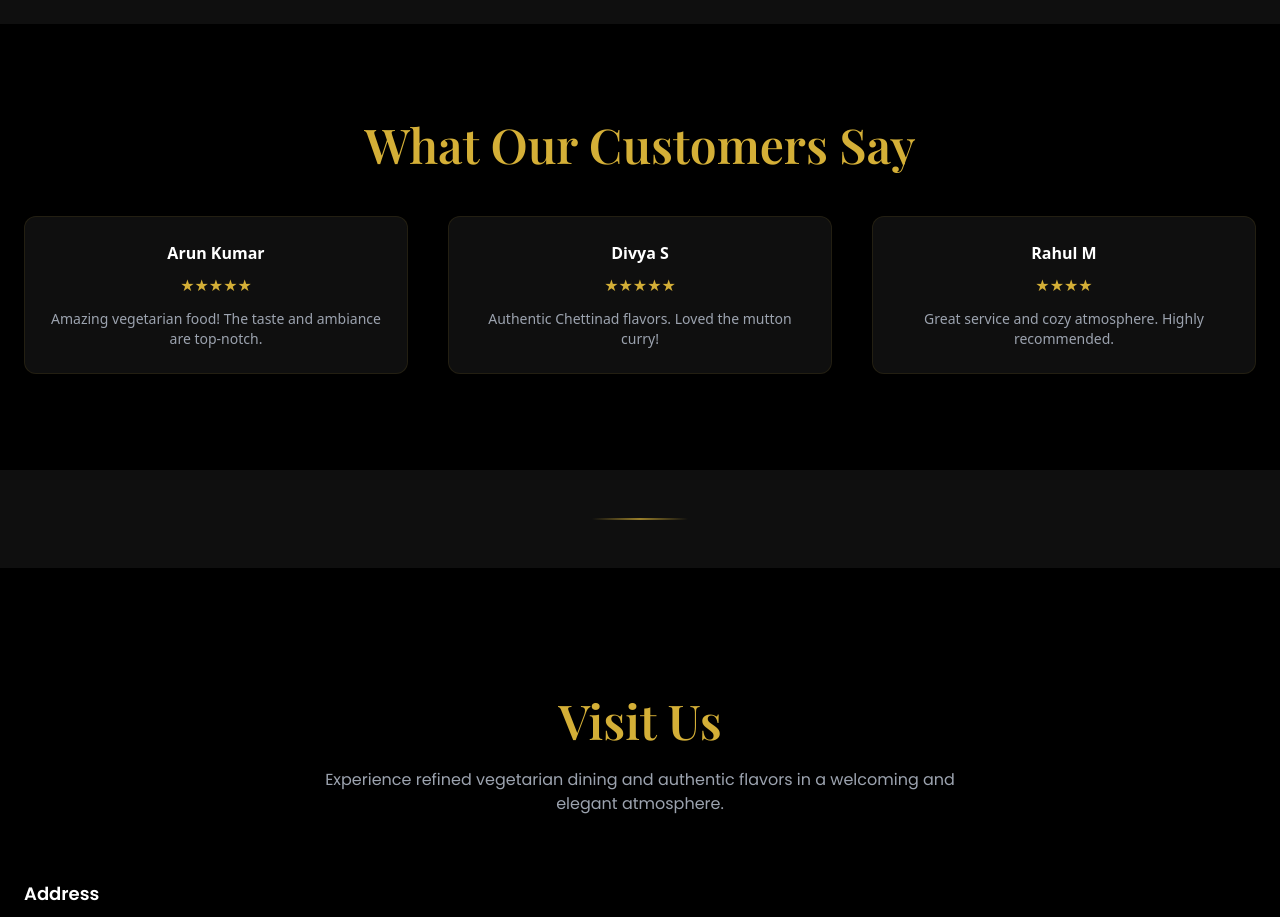
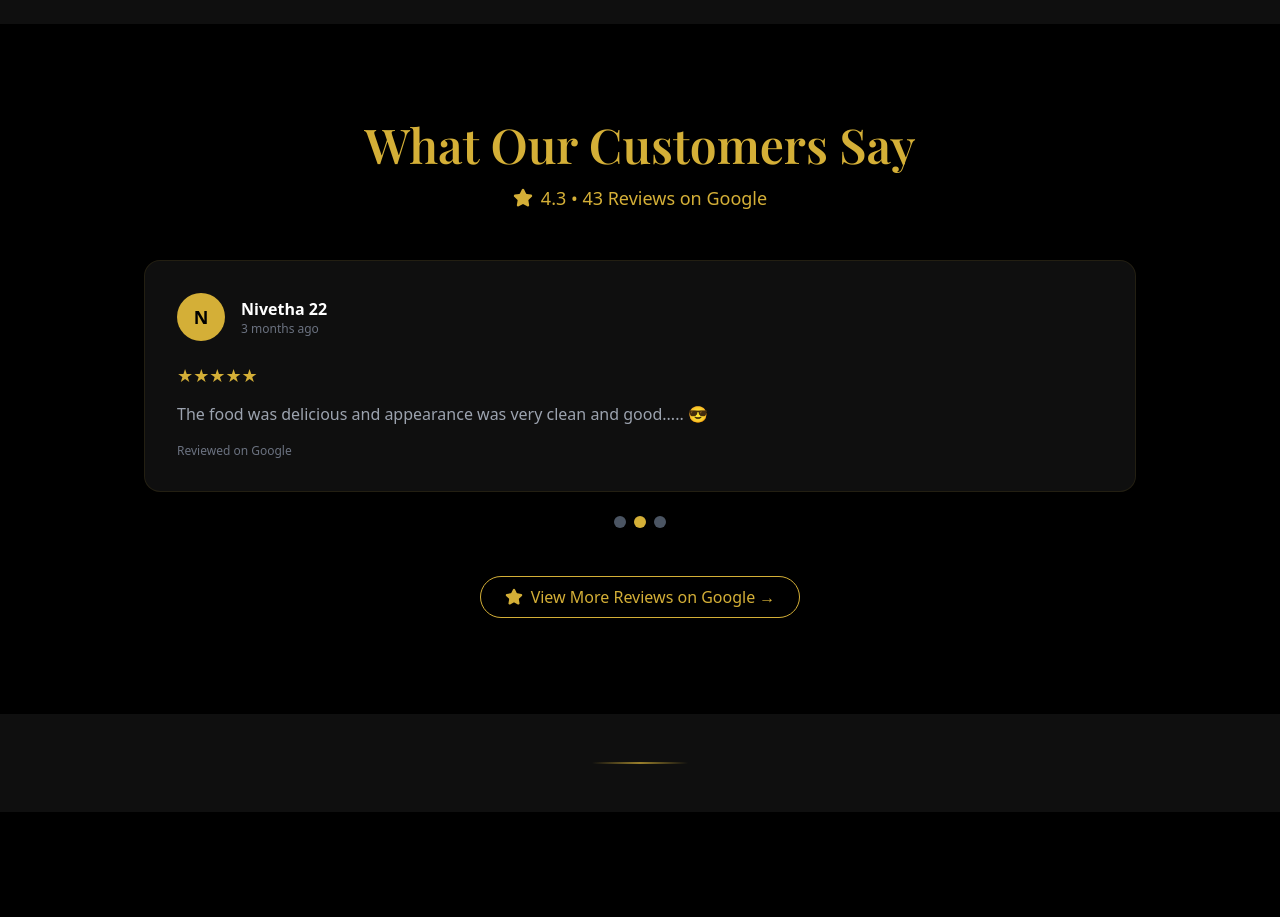
Before and after one commit to sris16/k2r3-restaurant, a React (Vite) app: page / in a window 1280 px wide. Shown: the part 4120-5037 px from the top of the page. Built offline with nearby package versions, Linux system fonts and the light colour scheme.

Commit message:
Public reviews update

```diff
--- a/src/sections/Reviews.jsx
+++ b/src/sections/Reviews.jsx
@@ -1,58 +1,136 @@
+import { useState, useEffect } from "react";
+import { Star } from "lucide-react";
 import useFadeIn from "../hooks/useFadeIn";
 
 function Reviews() {
   const [ref, isVisible] = useFadeIn();
+  const [current, setCurrent] = useState(0);
 
   const reviews = [
     {
-      name: "Arun Kumar",
+      name: "Ravina Suresh",
       rating: 5,
-      text: "Amazing vegetarian food! The taste and ambiance are top-notch.",
+      text: "Good service good food nice restaurant Nambi vaanga santhosama ponga🙏.",
+      time: "2 months ago",
     },
     {
-      name: "Divya S",
+      name: "Nivetha 22",
       rating: 5,
-      text: "Authentic Chettinad flavors. Loved the mutton curry!",
+      text: "The food was delicious and appearance was very clean and good..... 😎",
+      time: "3 months ago",
     },
     {
-      name: "Rahul M",
+      name: "Archana S",
       rating: 4,
-      text: "Great service and cozy atmosphere. Highly recommended.",
+      text: "Super ambience good food nice experience.",
+      time: "3 weeks ago",
     },
   ];
+
+  const totalReviews = reviews.length;
+
+  useEffect(() => {
+    const interval = setInterval(() => {
+      setCurrent((prev) => (prev + 1) % totalReviews);
+    }, 4000);
+
+    return () => clearInterval(interval);
+  }, [totalReviews]);
 
   return (
     <section
       ref={ref}
       className={`fade-section ${isVisible ? "visible" : ""} py-24 px-6 bg-black`}
     >
-      <div className="max-w-7xl mx-auto text-center">
+      <div className="max-w-5xl mx-auto text-center">
 
-        <h2 className="font-heading text-4xl md:text-5xl text-gold mb-12">
+        {/* Title */}
+        <h2 className="font-heading text-4xl md:text-5xl text-gold mb-4">
           What Our Customers Say
         </h2>
 
-        <div className="grid md:grid-cols-3 gap-10">
+        {/* ⭐ UPDATED RATING SUMMARY */}
+        <div className="flex items-center justify-center gap-2 text-gold mb-12">
+          <Star className="fill-gold text-gold" size={20} />
+          <span className="text-lg font-medium">
+            4.3 • 43 Reviews on Google
+          </span>
+        </div>
 
+        {/* Slider */}
+        <div className="relative overflow-hidden">
+
+          <div
+            className="flex transition-transform duration-700 ease-in-out"
+            style={{ transform: `translateX(-${current * 100}%)` }}
+          >
             {reviews.map((review, index) => (
-            <div
-              key={index}
-              className="bg-luxuryBlack border border-gold/10 rounded-xl p-6 transition hover:-translate-y-3 hover:border-gold hover:shadow-[0_10px_40px_rgba(212,175,55,0.25)]"
-            >
-              <h3 className="text-white font-semibold mb-2">
+              <div key={index} className="min-w-full px-4">
+                <div className="bg-luxuryBlack border border-gold/10 rounded-2xl p-8 text-left transition hover:shadow-[0_10px_40px_rgba(212,175,55,0.25)]">
+
+                  {/* Top */}
+                  <div className="flex items-center gap-4 mb-5">
+                    <div className="w-12 h-12 rounded-full bg-gold text-black flex items-center justify-center font-bold text-lg">
+                      {review.name.charAt(0)}
+                    </div>
+
+                    <div>
+                      <h3 className="text-white font-semibold">
                         {review.name}
                       </h3>
-
-              <div className="text-gold mb-3">
-                {"★".repeat(review.rating)}
+                      <p className="text-xs text-gray-500">
+                        {review.time}
+                      </p>
+                    </div>
                   </div>
 
-              <p className="text-gray-400 text-sm">
+                  {/* (UNCHANGED) Stars */}
+                  <div className="text-gold text-lg mb-3">
+                    {"★".repeat(review.rating)}
+                    {"☆".repeat(5 - review.rating)}
+                  </div>
+
+                  {/* Text */}
+                  <p className="text-gray-400 leading-relaxed mb-4">
                     {review.text}
                   </p>
+
+                  {/* Label */}
+                  <p className="text-xs text-gray-500">
+                    Reviewed on Google
+                  </p>
+
+                </div>
               </div>
             ))}
+          </div>
 
+          {/* Dots */}
+          <div className="flex justify-center mt-6 gap-2">
+            {reviews.map((_, index) => (
+              <button
+                key={index}
+                onClick={() => setCurrent(index)}
+                className={`w-3 h-3 rounded-full ${
+                  current === index ? "bg-gold" : "bg-gray-600"
+                }`}
+              />
+            ))}
+          </div>
+
+        </div>
+
+        {/* ⭐ UPDATED CTA BUTTON */}
+        <div className="mt-12">
+          <a
+            href="https://www.google.com/maps/place/K2R3+pure+veg+restaurant/@9.8924034,78.036221,17z/data=!4m8!3m7!1s0x3b00cf0070651f95:0xcdccc38d36a2f8e1!8m2!3d9.8924034!4d78.036221!9m1!1b1!16s%2Fg%2F11yqdp5msz?hl=en-US&entry=ttu&g_ep=EgoyMDI2MDMyMy4xIKXMDSoASAFQAw%3D%3D"
+            target="_blank"
+            rel="noopener noreferrer"
+            className="inline-flex items-center gap-2 text-gold border border-gold px-6 py-2 rounded-full hover:bg-gold hover:text-black transition"
+          >
+            <Star size={18} className="fill-gold" />
+            View More Reviews on Google →
+          </a>
         </div>
 
       </div>
```
Lines whose indentation alone changed are shown as unchanged.
